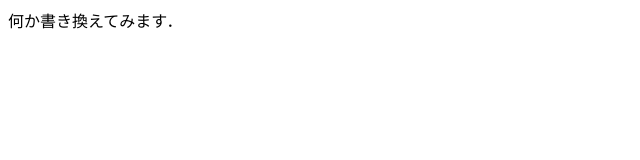
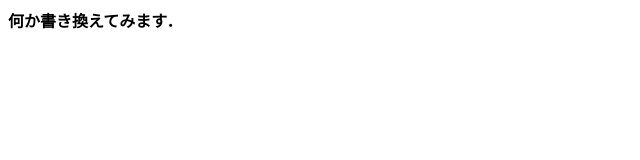
Before and after one commit to kazumamorisita/tes-20240422, a plain HTML site: page index.html in a window 1280 px wide. Shown: the full height of the page, 0-640 px from the left. Drawn offline with Linux system fonts and the light colour scheme.

Commit message:
Update index.html

```diff
--- a/index.html
+++ b/index.html
@@ -5,6 +5,6 @@
     <title>タイトル</title>
   </head>
   <body>
-    何か書き換えてみます．
+    <strong>何か書き換えてみます．</strong>
   </body>
 </html>
```
